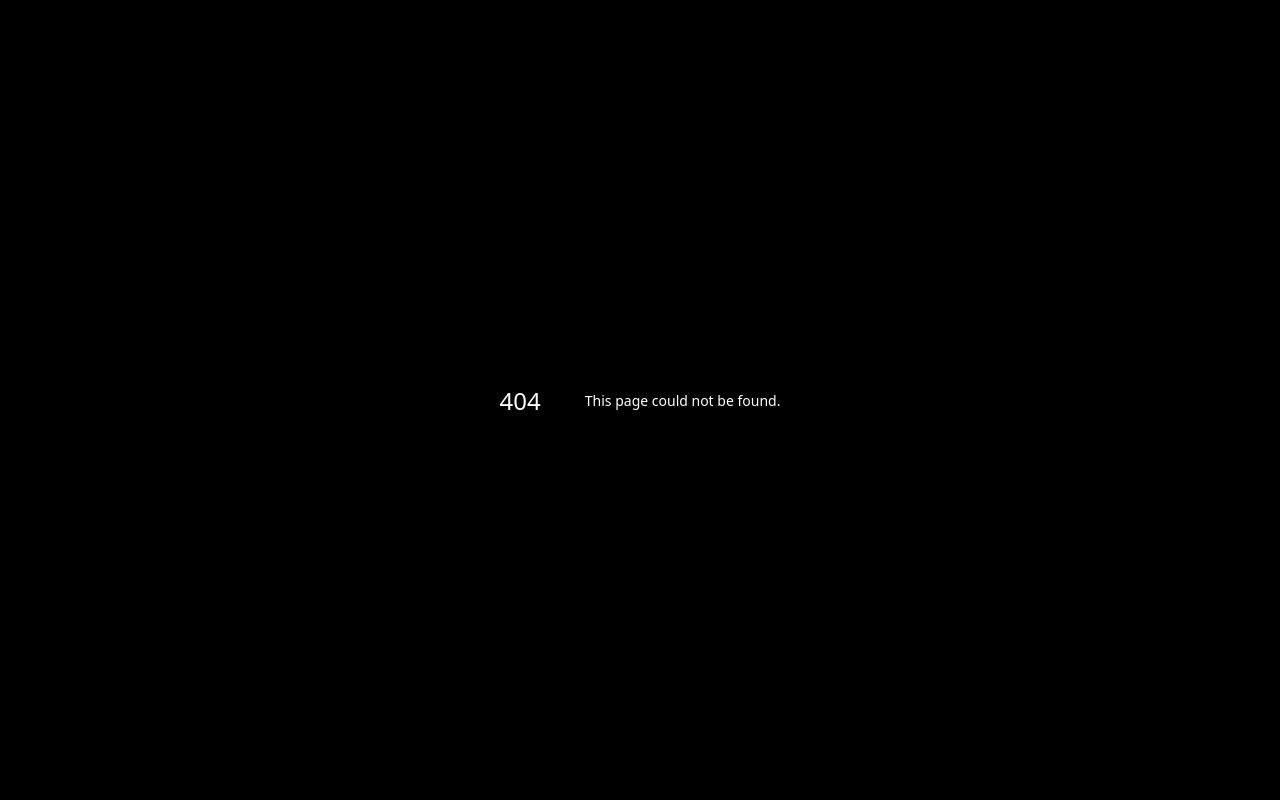
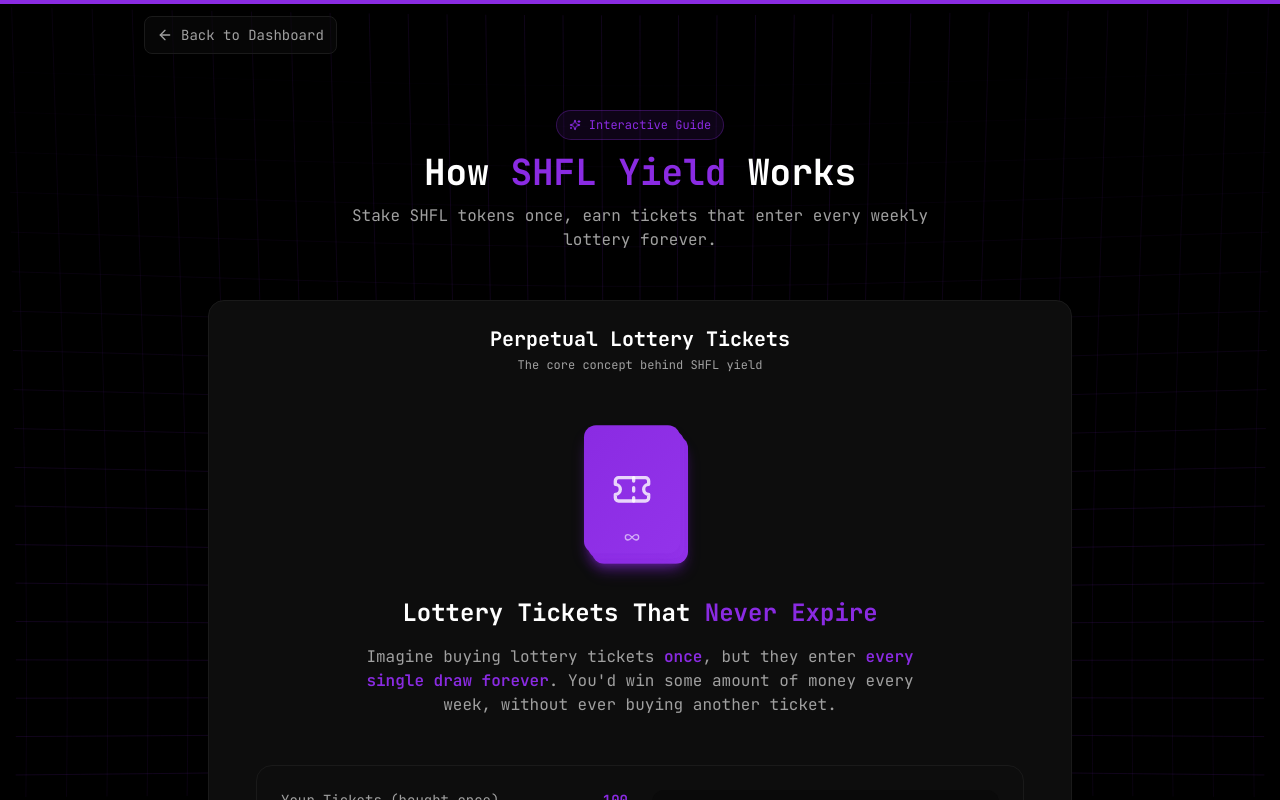
Before and after one commit to eshanhack/shfl-yield-dashboard, a Next.js app: page /learn in a window 1280 px wide. Before the commit this address had no page. Shown: the top 800 px of the page. Built offline with nearby package versions, Linux system fonts and the light colour scheme; no server answers.

Commit message:
Fix ticket stack UI overlap, move Learn page to /learn route

```diff
--- /dev/null
+++ b/app/learn/page.tsx
@@ -0,0 +1,52 @@
+"use client";
+
+import { useRouter } from "next/navigation";
+import { useState, useEffect } from "react";
+import LearnPage from "@/components/LearnPage";
+import GridBackground from "@/components/GridBackground";
+import { fetchLotteryStats } from "@/lib/api";
+
+export default function LearnRoute() {
+  const router = useRouter();
+  const [nextDrawTimestamp, setNextDrawTimestamp] = useState<number | undefined>();
+  const [isLoaded, setIsLoaded] = useState(false);
+
+  useEffect(() => {
+    async function loadData() {
+      try {
+        const stats = await fetchLotteryStats();
+        setNextDrawTimestamp(stats.nextDrawTimestamp);
+      } catch (error) {
+        console.error("Failed to load lottery stats:", error);
+      } finally {
+        setIsLoaded(true);
+      }
+    }
+    loadData();
+  }, []);
+
+  const handleBack = () => {
+    router.push("/");
+  };
+
+  if (!isLoaded) {
+    return (
+      <div className="min-h-screen bg-terminal-black flex items-center justify-center">
+        <GridBackground intensity="medium" interactive={false} />
+        <div className="relative z-10 text-center">
+          <div className="w-12 h-12 border-2 border-terminal-accent border-t-transparent rounded-full animate-spin mx-auto mb-4" />
+          <p className="text-terminal-textSecondary text-sm">Loading...</p>
+        </div>
+      </div>
+    );
+  }
+
+  return (
+    <div className="min-h-screen bg-terminal-black relative">
+      <GridBackground intensity="medium" interactive={true} />
+      <div className="relative z-10">
+        <LearnPage onBack={handleBack} nextDrawTimestamp={nextDrawTimestamp} />
+      </div>
+    </div>
+  );
+}
--- a/components/Dashboard.tsx
+++ b/components/Dashboard.tsx
@@ -42,7 +42,6 @@ import BreakEvenTimer from "./BreakEvenTimer";
 import NGRMomentumIndicator from "./NGRMomentumIndicator";
 import JackpotHunterPanel from "./JackpotHunterPanel";
 import GridBackground from "./GridBackground";
-import LearnPage from "./LearnPage";
 import { useToast } from "@/contexts/ToastContext";
 
 import {
@@ -95,9 +94,6 @@ export default function Dashboard() {
   const [tokenRevenueData, setTokenRevenueData] = useState<any>(null);
   const [marketCapsData, setMarketCapsData] = useState<any>(null);
   const [tanzaniteData, setTanzaniteData] = useState<any>(null);
-
-  // Learn page state
-  const [showLearnPage, setShowLearnPage] = useState(false);
 
   // Fetch initial data (with loading states)
   const loadData = async (showRefreshing = false) => {
@@ -609,13 +605,10 @@ export default function Dashboard() {
           onLogoClick={() => {
             window.scrollTo({ top: 0, behavior: "instant" });
             setActiveSection("lottery");
-            setShowLearnPage(false);
           }}
-          onLearnClick={() => setShowLearnPage(true)}
         />
 
-        {/* Desktop: Tabs + Jump To below header - HIDDEN when Learn page is showing */}
-        {!showLearnPage && (
+        {/* Desktop: Tabs + Jump To below header */}
         <div className="hidden lg:block border-b border-terminal-border/30">
           <div className="max-w-[1280px] mx-auto px-3 sm:px-4 lg:px-8 xl:px-12 pt-5 pb-4">
             <div className="mb-3">
@@ -627,21 +620,8 @@ export default function Dashboard() {
             <SubNavigation activeSection={activeSection} />
           </div>
         </div>
-        )}
       </div>
 
-      {/* Show Learn Page OR Dashboard Content */}
-      {showLearnPage ? (
-        <>
-          {/* Spacer for fixed header */}
-          <div className="h-[60px] lg:h-[60px]" />
-          <LearnPage
-            onBack={() => setShowLearnPage(false)}
-            nextDrawTimestamp={lotteryStats.nextDrawTimestamp}
-          />
-        </>
-      ) : (
-        <>
       {/* Mobile: Tabs + Jump To at bottom of screen */}
           <div
             className="lg:hidden fixed left-0 right-0 bottom-0 z-50 bg-terminal-black border-t border-terminal-border/30"
@@ -1341,8 +1321,6 @@ export default function Dashboard() {
         historicalDraws={completedDraws}
         prizeSplit={completedDraws[0]?.prizepoolSplit || "30-14-8-9-7-6-5-10-11"}
       />
-        </>
-      )}
     </div>
   );
 }
--- a/components/Header.tsx
+++ b/components/Header.tsx
@@ -1,6 +1,7 @@
 "use client";
 
 import { useState, useEffect } from "react";
+import Link from "next/link";
 import { Activity, Clock, TrendingUp, TrendingDown, Menu, X, GraduationCap } from "lucide-react";
 import { cn } from "@/lib/utils";
 import CurrencySelector from "./CurrencySelector";
@@ -11,10 +12,9 @@ interface HeaderProps {
   priceChange24h: number;
   nextDrawTimestamp: number;
   onLogoClick?: () => void;
-  onLearnClick?: () => void;
 }
 
-export default function Header({ price, priceChange24h, nextDrawTimestamp, onLogoClick, onLearnClick }: HeaderProps) {
+export default function Header({ price, priceChange24h, nextDrawTimestamp, onLogoClick }: HeaderProps) {
   const [timeToNextDraw, setTimeToNextDraw] = useState("");
   const [isPriceUpdating, setIsPriceUpdating] = useState(false);
   const [displayPrice, setDisplayPrice] = useState(price);
@@ -88,13 +88,13 @@ export default function Header({ price, priceChange24h, nextDrawTimestamp, onLog
             </button>
 
             {/* Learn Button - Mobile */}
-            <button
-              onClick={onLearnClick}
+            <Link
+              href="/learn"
               className="flex items-center gap-1.5 px-2.5 py-1.5 rounded-lg bg-terminal-accent/10 border border-terminal-accent/30 hover:bg-terminal-accent/20 transition-all group"
             >
               <GraduationCap className="w-4 h-4 text-terminal-accent group-hover:scale-110 transition-transform" />
               <span className="text-xs font-medium text-terminal-accent hidden sm:inline">Learn</span>
-            </button>
+            </Link>
           </div>
 
           {/* Mobile Stats Row */}
@@ -208,13 +208,13 @@ export default function Header({ price, priceChange24h, nextDrawTimestamp, onLog
             </button>
 
             {/* Learn Button - Desktop */}
-            <button
-              onClick={onLearnClick}
+            <Link
+              href="/learn"
               className="flex items-center gap-2 px-3 py-1.5 rounded-lg bg-terminal-accent/10 border border-terminal-accent/30 hover:bg-terminal-accent/20 hover:border-terminal-accent/50 transition-all group"
             >
               <GraduationCap className="w-4 h-4 text-terminal-accent group-hover:scale-110 transition-transform" />
               <span className="text-xs font-medium text-terminal-accent">Learn</span>
-            </button>
+            </Link>
           </div>
 
           {/* Center: Live Stats */}
--- a/components/LearnPage.tsx
+++ b/components/LearnPage.tsx
@@ -1,6 +1,7 @@
 "use client";
 
 import { useState, useEffect, useRef, useMemo } from "react";
+import { useRouter } from "next/navigation";
 import { motion, AnimatePresence, useScroll, useSpring, useInView } from "framer-motion";
 import {
   ArrowLeft,
@@ -33,7 +34,7 @@ import {
 import { cn } from "@/lib/utils";
 
 interface LearnPageProps {
-  onBack: () => void;
+  onBack?: () => void;
   nextDrawTimestamp?: number;
 }
 
@@ -118,17 +119,16 @@ function LotteryTicketConcept() {
             initial={{ scale: 0 }}
             animate={isInView ? { scale: 1 } : {}}
             transition={{ type: "spring", duration: 0.8 }}
-            className="inline-block mb-6"
+            className="inline-flex justify-center mb-6"
           >
-            <div className="relative">
-              {/* Glowing ticket stack */}
-              <div className="relative">
+            {/* Glowing ticket stack - properly sized container */}
+            <div className="relative w-24 h-32 lg:w-28 lg:h-36">
               {[...Array(3)].map((_, i) => (
                 <motion.div
                   key={i}
-                    className="absolute w-20 h-28 lg:w-24 lg:h-32 bg-gradient-to-br from-terminal-accent to-purple-600 rounded-xl"
+                  className="absolute w-20 h-28 lg:w-24 lg:h-32 bg-gradient-to-br from-terminal-accent to-purple-600 rounded-xl shadow-lg shadow-terminal-accent/30"
                   style={{
-                      top: i * -4,
+                    top: i * 4,
                     left: i * 4,
                     zIndex: 3 - i,
                   }}
@@ -149,7 +149,6 @@ function LotteryTicketConcept() {
                   </div>
                 </motion.div>
               ))}
-              </div>
             </div>
           </motion.div>
 
@@ -1230,8 +1229,17 @@ function CompoundingCalculator() {
 
 // Main LearnPage Component
 export default function LearnPage({ onBack, nextDrawTimestamp }: LearnPageProps) {
+  const router = useRouter();
   const { scrollYProgress } = useScroll();
   const scaleX = useSpring(scrollYProgress, { stiffness: 100, damping: 30 });
+
+  const handleBack = () => {
+    if (onBack) {
+      onBack();
+    } else {
+      router.push("/");
+    }
+  };
 
   return (
     <div className="min-h-screen bg-transparent text-terminal-text relative z-10">
@@ -1241,7 +1249,7 @@ export default function LearnPage({ onBack, nextDrawTimestamp }: LearnPageProps)
       {/* Back Button - Floating */}
       <div className="max-w-5xl mx-auto px-4 pt-4 pb-2">
         <motion.button
-          onClick={onBack}
+          onClick={handleBack}
           className="flex items-center gap-2 text-terminal-textSecondary hover:text-terminal-text text-sm px-3 py-2 rounded-lg bg-terminal-card/50 border border-terminal-border hover:border-terminal-accent transition-all"
           whileHover={{ x: -3 }}
         >
@@ -1357,7 +1365,7 @@ export default function LearnPage({ onBack, nextDrawTimestamp }: LearnPageProps)
               Head back to the dashboard or go stake on Shuffle.
             </p>
             <div className="flex flex-col sm:flex-row gap-2 justify-center">
-              <motion.button onClick={onBack} whileHover={{ scale: 1.03 }} whileTap={{ scale: 0.97 }}
+              <motion.button onClick={handleBack} whileHover={{ scale: 1.03 }} whileTap={{ scale: 0.97 }}
                 className="px-5 py-2.5 rounded-lg bg-terminal-accent text-white font-medium text-sm flex items-center gap-2 justify-center">
                 <ArrowLeft className="w-4 h-4" /> Dashboard
               </motion.button>
```
Lines whose indentation alone changed are shown as unchanged.
